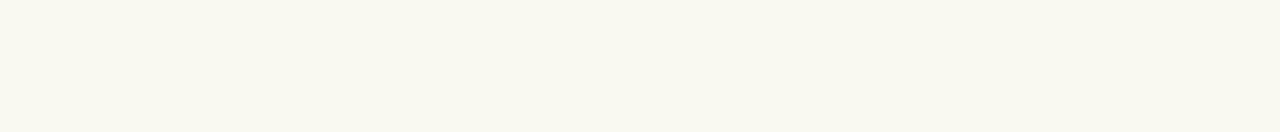
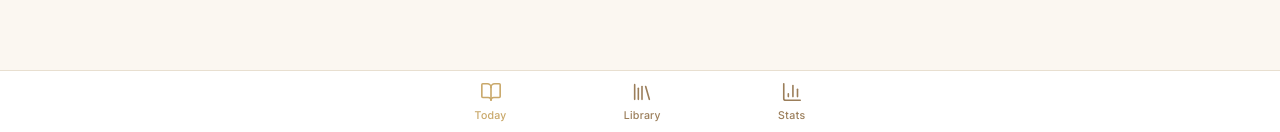
Before and after one commit to essohn/memscripture, a SvelteKit app: page / in a window 1280 px wide. Shown: the part 665-797 px from the top of the page. Built offline with nearby package versions, Linux system fonts and the light colour scheme.

Commit message:
feat: integrate TabBar into root layout

```diff
--- a/package.json
+++ b/package.json
@@ -22,6 +22,7 @@
 		"@tailwindcss/vite": "^4.2.4",
 		"@testing-library/jest-dom": "^6.9.1",
 		"@testing-library/svelte": "^5.3.1",
+		"@types/node": "^25.6.0",
 		"@vitest/ui": "^4.1.5",
 		"fake-indexeddb": "^6.2.5",
 		"jsdom": "^29.1.1",
--- /dev/null
+++ b/src/lib/utils/route.ts
@@ -0,0 +1,5 @@
+export function currentTab(pathname: string): 'today' | 'library' | 'stats' {
+	if (pathname.startsWith('/library')) return 'library';
+	if (pathname.startsWith('/stats')) return 'stats';
+	return 'today';
+}
--- a/src/routes/+layout.svelte
+++ b/src/routes/+layout.svelte
@@ -1,12 +1,20 @@
 <script lang="ts">
 	import '../app.css';
 	import favicon from '$lib/assets/favicon.svg';
+	import { page } from '$app/state';
+	import TabBar from '$lib/components/nav/TabBar.svelte';
+	import { currentTab } from '$lib/utils/route';
 
 	let { children } = $props();
+	const tab = $derived(currentTab(page.url.pathname));
 </script>
 
 <svelte:head>
 	<link rel="icon" href={favicon} />
 </svelte:head>
 
-{@render children()}
+<div class="min-h-dvh" style="padding-bottom: calc(64px + env(safe-area-inset-bottom));">
+	{@render children()}
+</div>
+
+<TabBar current={tab} />
```
Also changed, not shown: 1 other file (tests, documents, lock files or other folders).
